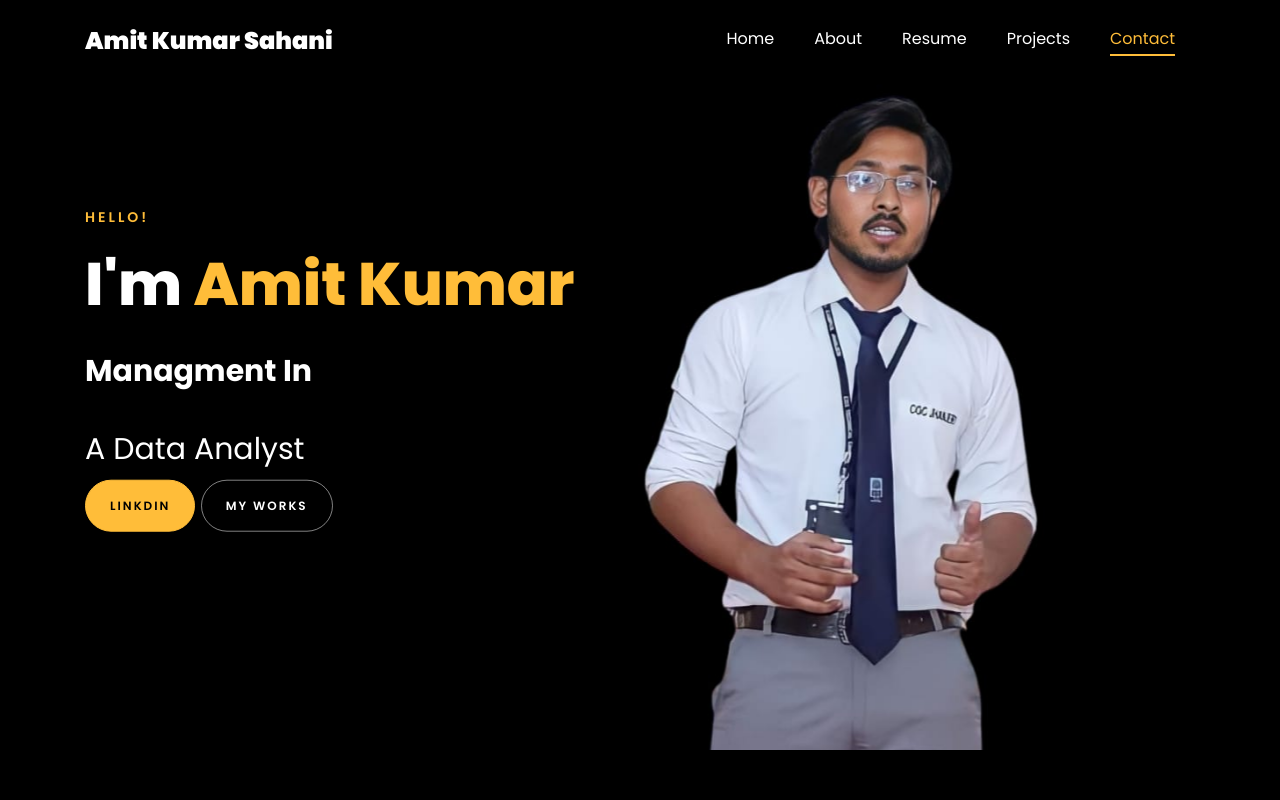
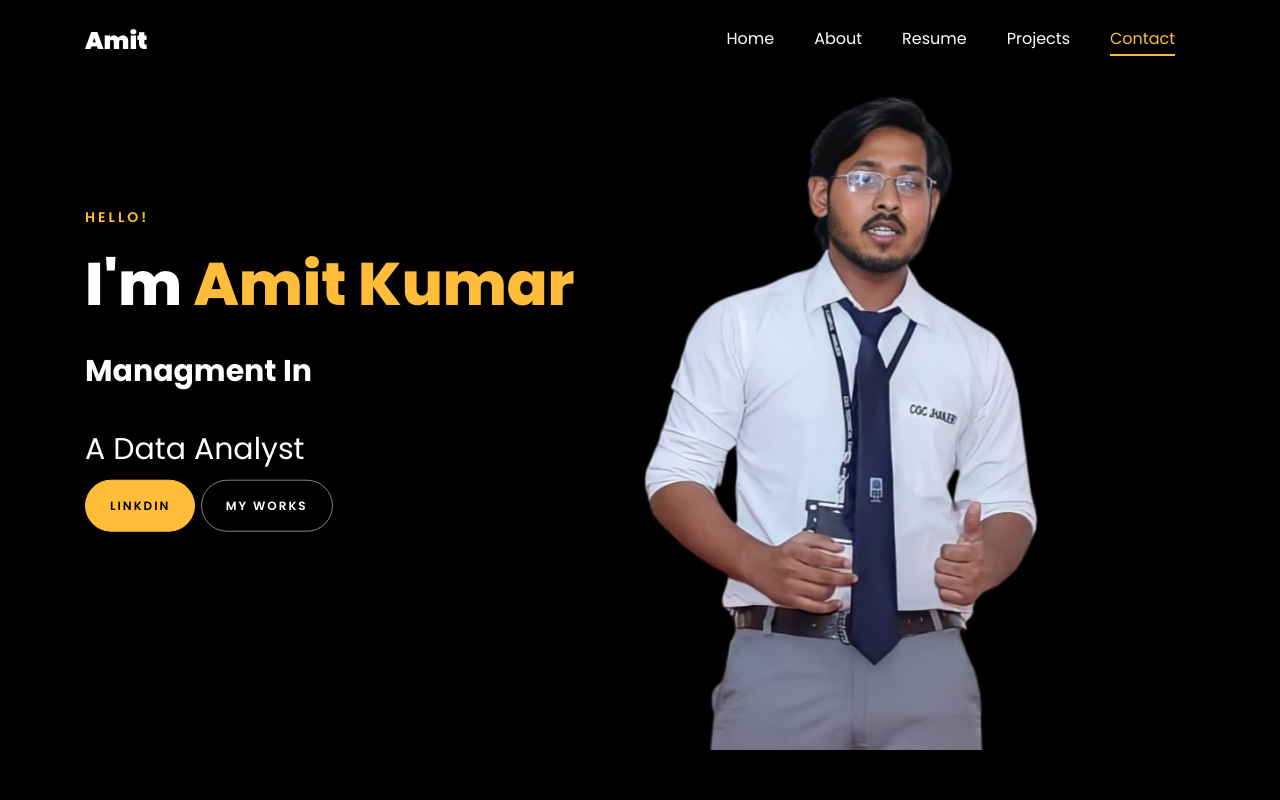
Before and after one commit to CdeAmit/amitkumar.github.io, a plain HTML site: page index.html in a window 1280 px wide. Shown: the top 800 px of the page. Drawn offline with Linux system fonts and the light colour scheme; files whose address does not match are found by name.

Commit message:
Update index.html

```diff
--- a/index.html
+++ b/index.html
@@ -119,7 +119,7 @@
 
     <nav class="navbar navbar-expand-lg navbar-dark ftco_navbar ftco-navbar-light site-navbar-target" id="ftco-navbar">
 	    <div class="container">
-	      <a class="navbar-brand" href="index.html">Amit Kumar Sahani</a>
+	      <a class="navbar-brand" href="index.html">Amit</a>
 	      <button class="navbar-toggler js-fh5co-nav-toggle fh5co-nav-toggle" type="button" data-toggle="collapse" data-target="#ftco-nav" aria-controls="ftco-nav" aria-expanded="false" aria-label="Toggle navigation">
 	        <span class="oi oi-menu"></span> Menu
 	      </button>
```
